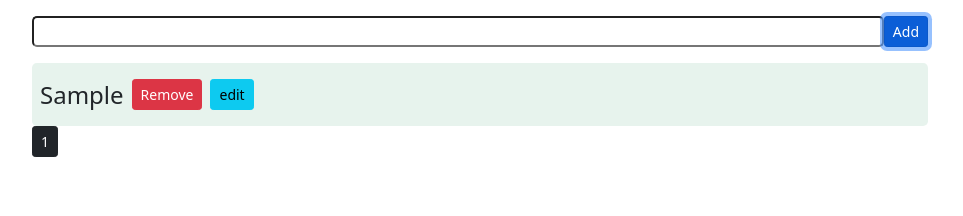
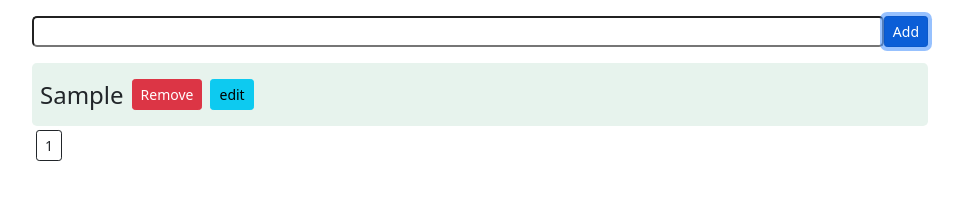
Before and after one commit to gujejianig/ReactTodo, a React (Create React App) app: page / in a window 1280 px wide. Both pictures are taken after typing "Sample" into the empty fields and a click on the button "Add". Shown: the top 216 px of the page, without its empty margins (160-1123 px from the left). Built offline with nearby package versions, Linux system fonts and the light colour scheme.

Commit message:
Revert "activeButton styled"
This reverts commit 281b316faa243992fe06ac9da7f40eef0048c212.

```diff
--- a/src/App.js
+++ b/src/App.js
@@ -10,6 +10,7 @@ const App = () => {
 	const [inputValue, setInputValue] = useState('');
 	const [todosPerPage, setTodosPerPage] = useState(5);
 	const [activePage, setActivePage] = useState(1);
+	const [paginationButtons, setPaginationButtons] = useState([]);
 	const submitHandler = (e) => {
 		e.preventDefault();
 		if (!inputValue) {
@@ -19,9 +20,6 @@ const App = () => {
 			console.log(newItem);
 			// adding to Todos - main data
 			setTodos([...todos, newItem]);
-			for (let i = 1; i <= Math.ceil(todos.length / todosPerPage); i++) {
-				setActivePage(i);
-			}
 		}
 		setInputValue('');
 	};
@@ -40,7 +38,6 @@ const App = () => {
 		setActivePage(activeNumber);
 	};
 
-	console.log(start, end);
 
 
 	return (
@@ -58,7 +55,7 @@ const App = () => {
 						<Button className="" size="sm" variant="info">edit</Button>
 					</div>);
 				})}
-				<Pagination activePage={activePage} onPaginatedList={paginatedList} todos={todos} todosPerPage={todosPerPage}/>
+				<Pagination onPaginatedList={paginatedList} todos={todos} todosPerPage={todosPerPage}/>
 
 			</div>
 
--- a/src/components/Pagination.js
+++ b/src/components/Pagination.js
@@ -1,7 +1,7 @@
 import React from "react";
 import {Button} from 'react-bootstrap';
 
-const Pagination = ({todos, todosPerPage, onPaginatedList, paginationButtons, activePage}) => {
+const Pagination = ({todos, todosPerPage, onPaginatedList, paginationButtons}) => {
 
 	paginationButtons = [];
 	for (let i = 1; i <= Math.ceil(todos.length / todosPerPage); i++) {
@@ -14,7 +14,7 @@ const Pagination = ({todos, todosPerPage, onPaginatedList, paginationButtons, ac
 		<div className="d-flex">
 			{paginationButtons?.map((btn, index) => {
 				return <div key={index}>
-					<Button onClick={() => onPaginatedList(index + 1)} size="sm" className={activePage === btn ? 'active' : ''}
+					<Button onClick={() => onPaginatedList(index + 1)} size="sm" className="m-1"
 					        variant="outline-dark">{btn}</Button>
 				</div>;
 			})}
```
Also changed, not shown: src/components/pagination.css (deleted).
